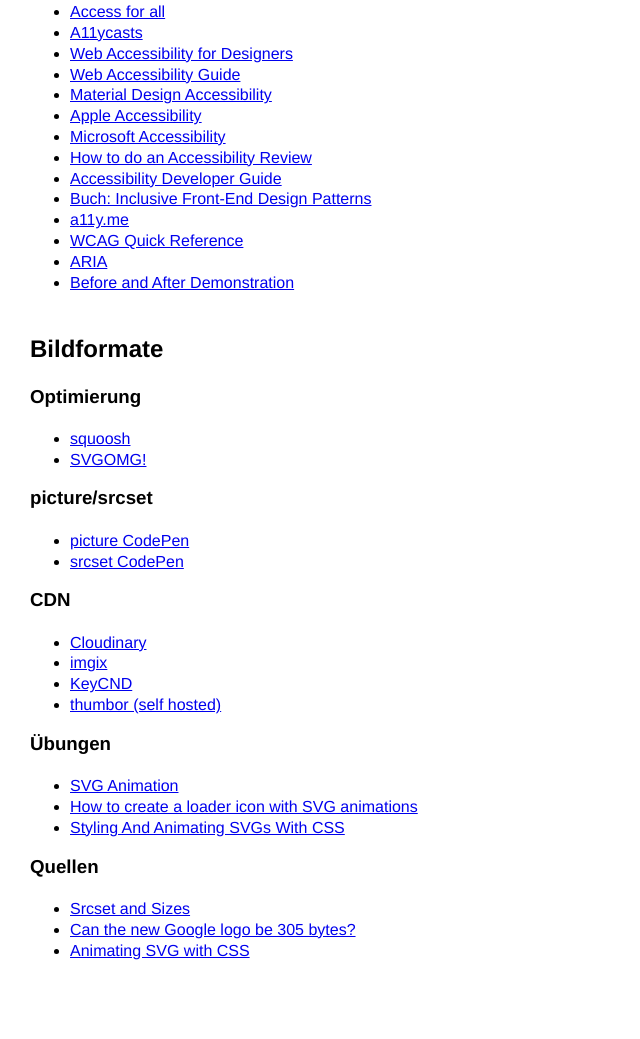
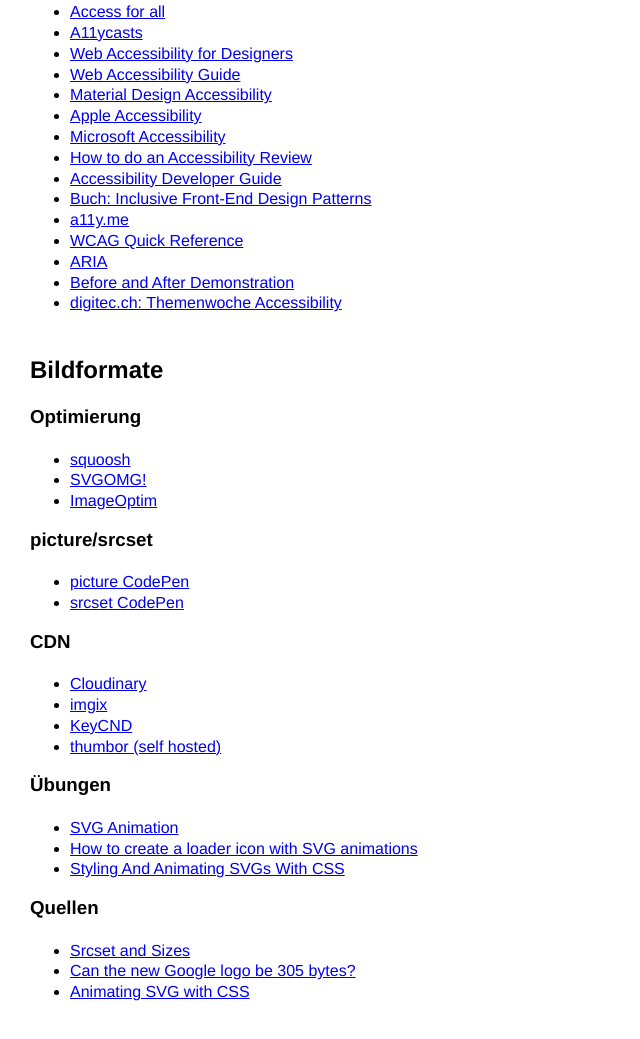
Before and after one commit to verstaerker/verstaerker.github.io, a plain HTML site: page gbssg/2019-09-29.html in a window 1280 px wide. Shown: the part 945-1984 px from the top of the page, without its empty margins (0-640 px from the left). Drawn offline with Linux system fonts and the light colour scheme.

Commit message:
Extends link list

```diff
--- a/gbssg/2019-09-29.html
+++ b/gbssg/2019-09-29.html
@@ -85,6 +85,8 @@
         <li><a href="https://www.w3.org/WAI/WCAG21/quickref/?versions=2.0" target="_blank">WCAG Quick Reference</a></li>
         <li><a href="https://developer.mozilla.org/de/docs/Web/Barrierefreiheit/ARIA" target="_blank">ARIA</a></li>
         <li><a href="https://www.w3.org/WAI/demos/bad/Overview.html" target="_blank">Before and After Demonstration</a></li>
+        <li>
+          <a href="https://www.digitec.ch/de/page/themenwoche-accessibility-fuer-alle-statt-fuer-die-meisten-10418" target="_blank">digitec.ch: Themenwoche Accessibility</a></li>
       </ul>
     </article>
     <article>
@@ -93,6 +95,7 @@
       <ul>
         <li><a href="https://squoosh.app/" target="_blank">squoosh</a></li>
         <li><a href="https://jakearchibald.github.io/svgomg/" target="_blank">SVGOMG!</a></li>
+        <li><a href="https://imageoptim.com/howto.html" target="_blank">ImageOptim</a></li>
       </ul>
       <h3>picture/srcset</h3>
       <ul>
```
